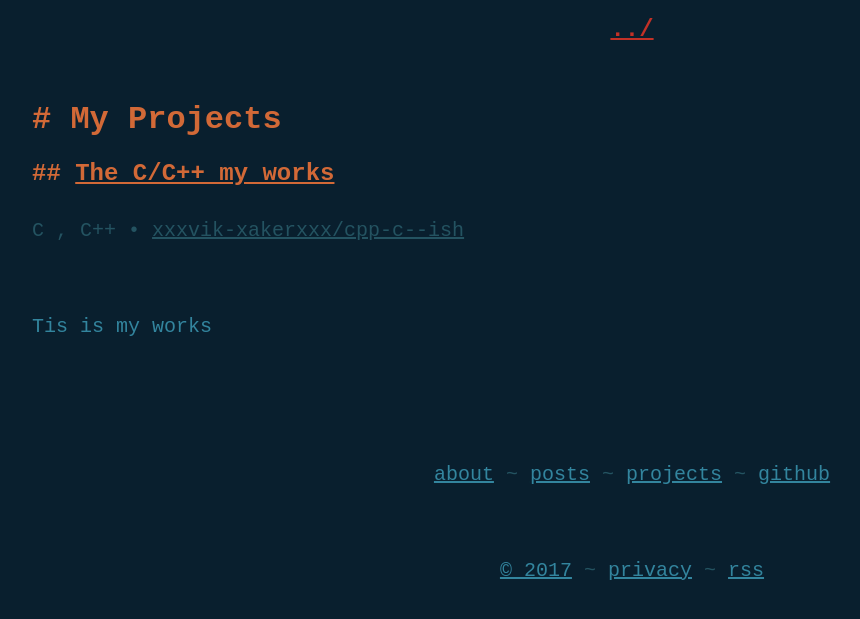
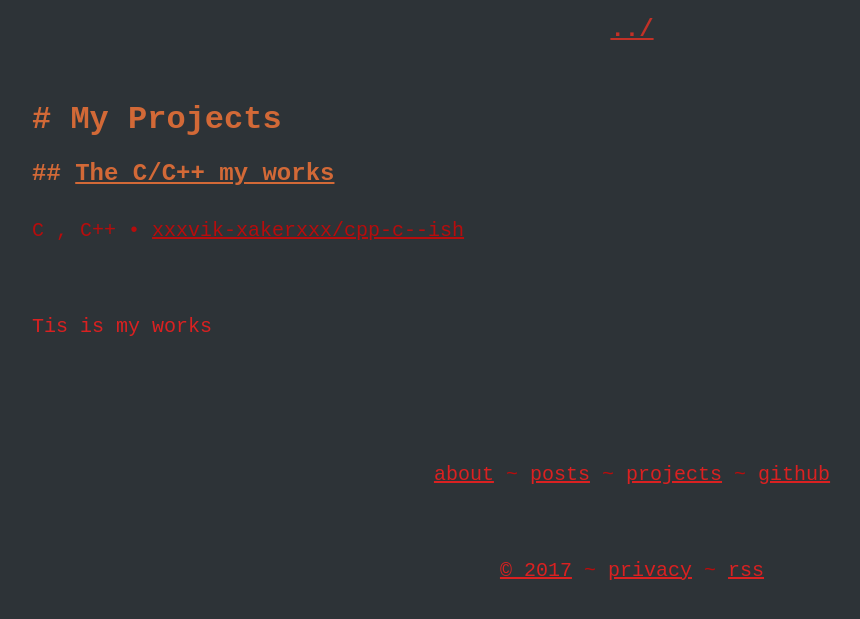
Before and after one commit to xxxvik-xakerxxx/xxxvik-xakerxxx.github.io, a Jekyll site: the page built from projects/index.html, in a window 1280 px wide. Shown: the top 619 px of the page, without its empty margins (8-868 px from the left). Built offline with Jekyll 4.4.1, drawn with Linux system fonts in a browser that asks for light colours.

Commit message:
new style

```diff
--- a/_includes/site.scss
+++ b/_includes/site.scss
@@ -1,6 +1,6 @@
-$background-color: #091f2e;
-$base-text-color: #33859E;
-$muted-text-color: #245361;
+$background-color: #2D3337;
+$base-text-color: #DA2121;
+$muted-text-color: #B60D0D;
 $light-gray: #ddd;
 $heading-color: #d26937;
 $link-color: #c23127;
```
